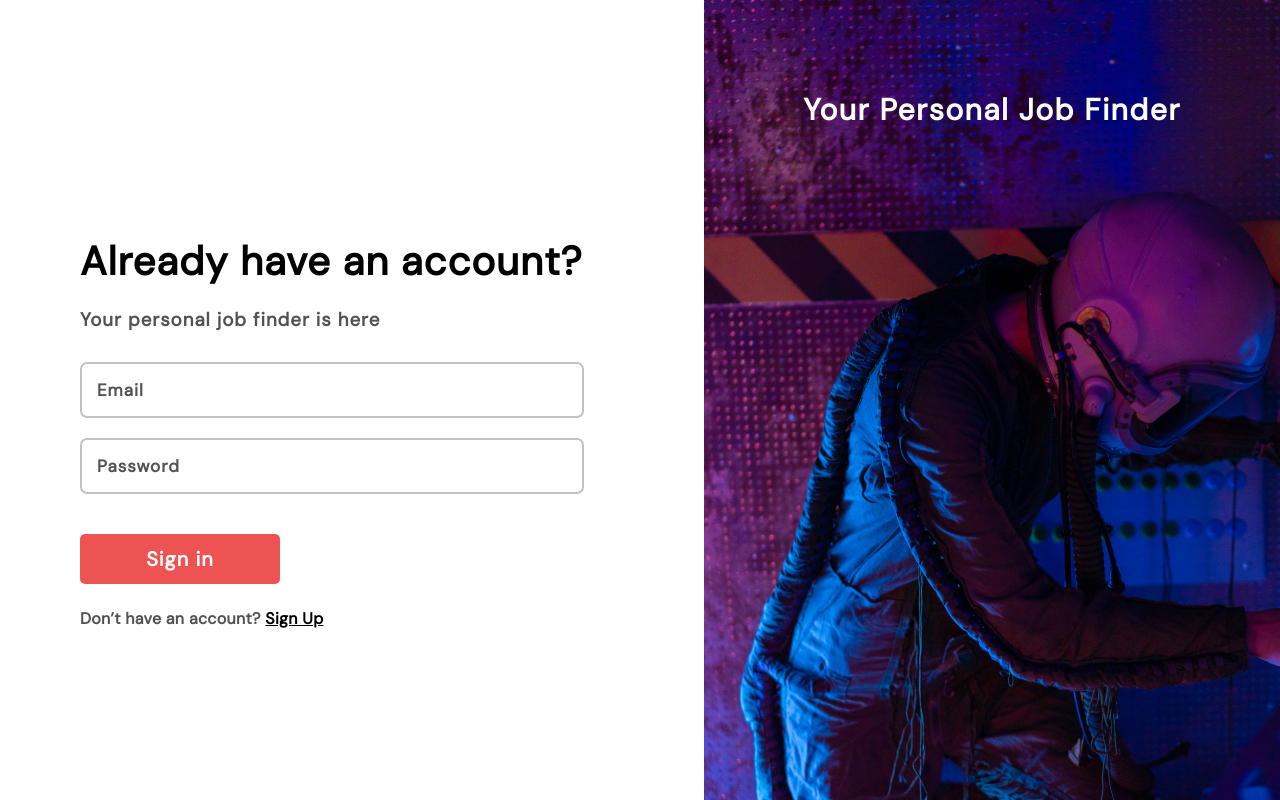
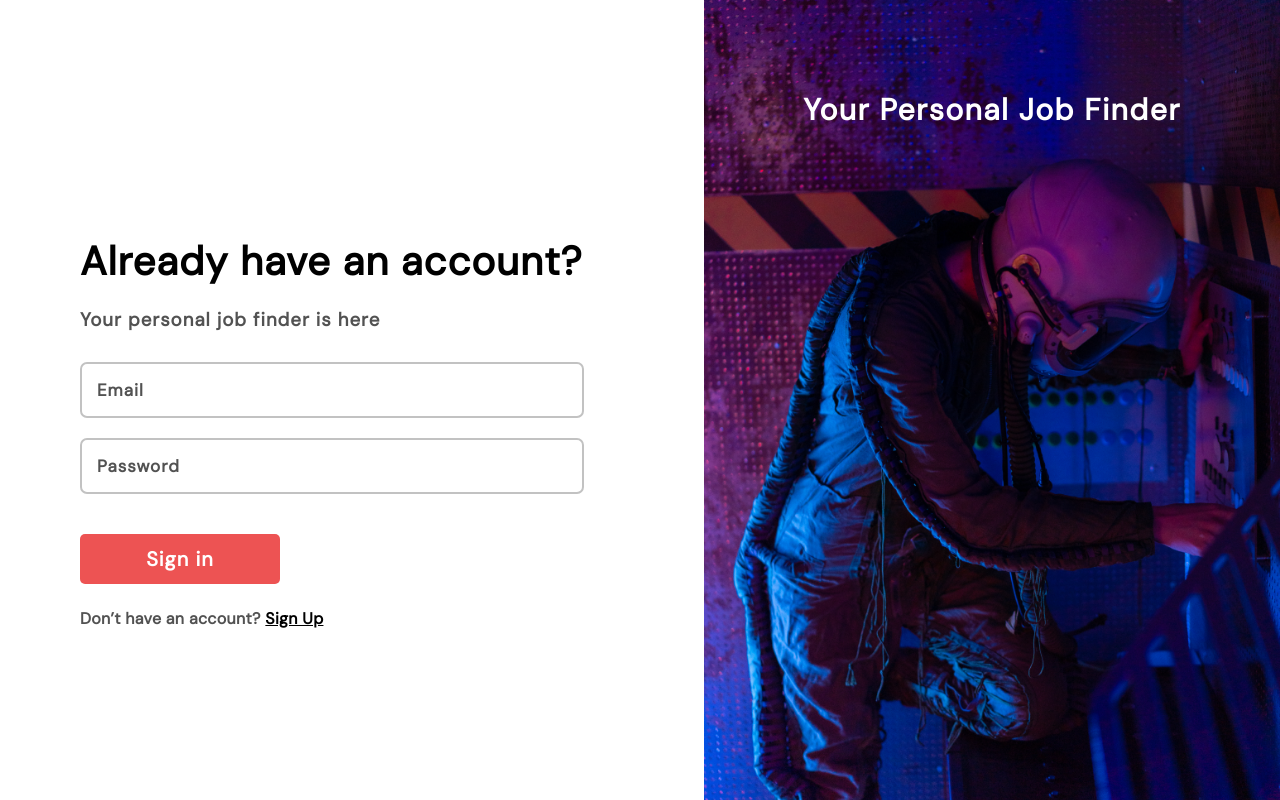
Before and after one commit to RatneshMaurya1/Job_Listing_App_Frontend, a React (Vite) app: page /login in a window 1280 px wide. Built offline with nearby package versions, Linux system fonts and the light colour scheme; no server answers.

Commit message:
fixed css

```diff
--- a/src/pages/Login/login.module.css
+++ b/src/pages/Login/login.module.css
@@ -98,7 +98,7 @@
     font-weight: 500;
     background-image: url("../../assets/register.png");
     background-repeat: no-repeat;
-    background-size: fill;
+    background-size: cover;
   }
   .h1 > h1{
     padding-top: 90px;
--- a/src/pages/Register/register.module.css
+++ b/src/pages/Register/register.module.css
@@ -105,7 +105,7 @@ form > h4 {
   font-weight: 500;
   background-image: url("../../assets/register.png");
   background-repeat: no-repeat;
-  background-size: fill;
+  background-size: cover;
 }
 .h1 > h1{
   padding-top: 90px;
```
